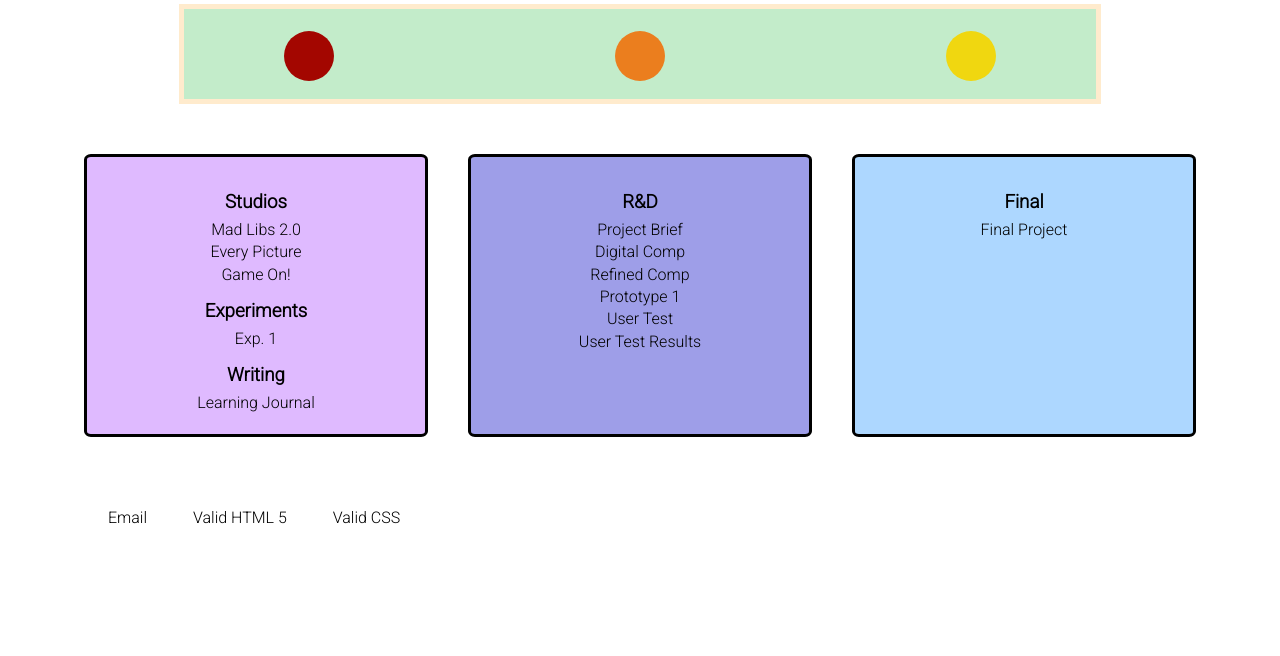
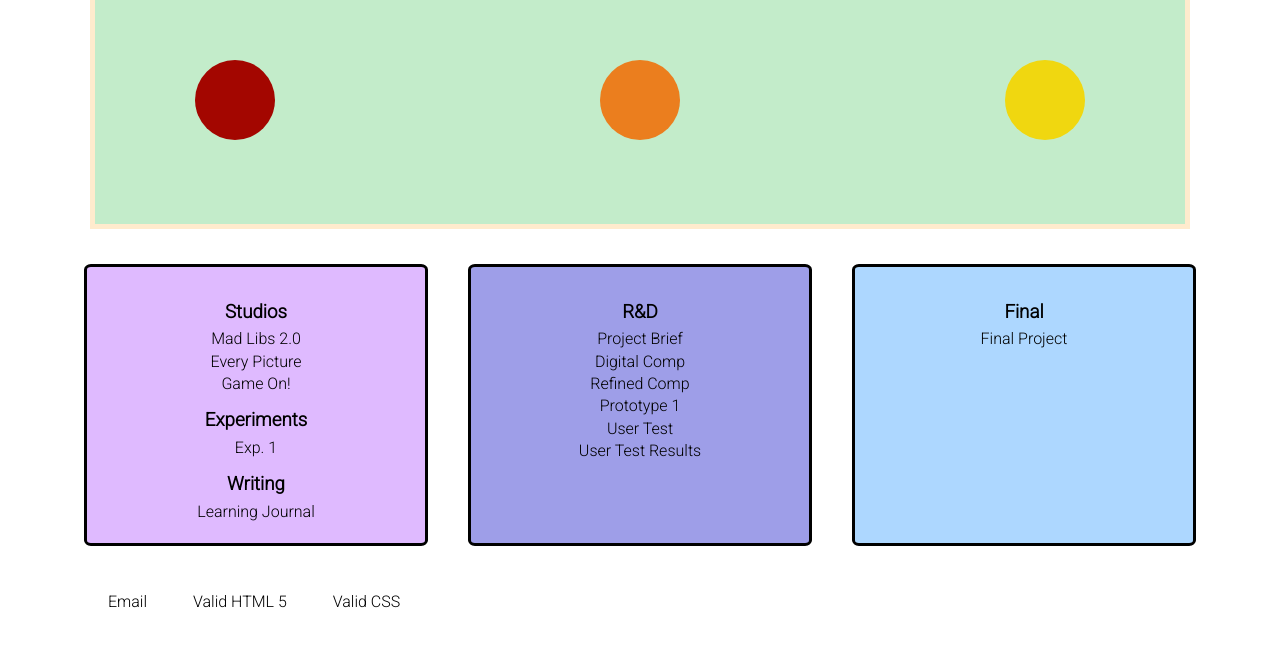
Before and after one commit to p3terlo/des157, a plain HTML site: page portal/index.html in a window 1280 px wide. Shown: the part 144-800 px from the top of the page. Drawn offline with nearby package versions, Linux system fonts and the light colour scheme.

Commit message:
fixed banner size according to requirements

```diff
--- a/portal/styles.css
+++ b/portal/styles.css
@@ -31,7 +31,9 @@ li {
 
 body {
     font-family: 'Roboto', sans-serif;
-    margin: 5%;
+    margin-top: 3%;
+    margin-left: 5%;
+    margin-right: 5%;
 }
 
 #container {
@@ -46,10 +48,12 @@ header {
 
 #banner {
     margin: auto;
-    width: 80%;
-    height: 100px;
+    /* width: 80%;
+    height: 100px; */
+    height: 250px;
+    width: 1100px;
     border: 5px solid blanchedalmond;
-    margin-bottom: 30px;
+    margin-bottom: 15px;
     background-color: #7EE0D0;
     position: relative;
     overflow: hidden;
@@ -151,16 +155,16 @@ header {
     100% {
         opacity: 1;
         background-color: #EB7E1E;
-        transform: translateX(410px);
+        transform: translateX(500px);
     }
 }
 
 .ball {
-    height: 50px;
-    width: 50px;
+    height: 80px;
+    width: 80px;
     border-radius: 50%;
     position: absolute;
-    bottom: 20%;
+    bottom: 35%;
 }
 
 #ball1 {
@@ -170,12 +174,12 @@ header {
 
 #ball2 {
     background-color: #EB7E1E;
-    left: calc(50% - 25px);
+    left: calc(50% - 40px);
 }
 
 #ball3 {
     background-color: #F0D710;
-    left: calc(100% - 150px);
+    left: calc(100% - 180px);
 }
 
 #ball4 {
@@ -189,7 +193,7 @@ header {
 main {
     display: flex;
     justify-content: space-evenly;
-    margin-bottom: 50px;
+    margin-bottom: 25px;
 }
 
 main > section {
@@ -199,7 +203,6 @@ main > section {
     margin: 20px;
     padding: 20px;
     text-align: center;
-
     transition: width 1s ease-in-out;
 }
 
```
